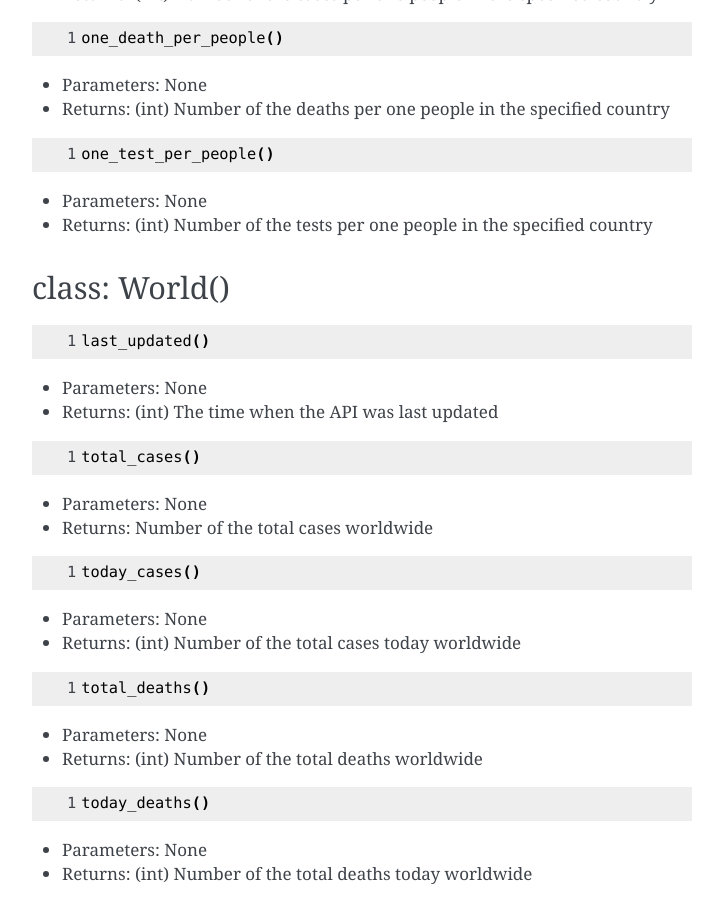
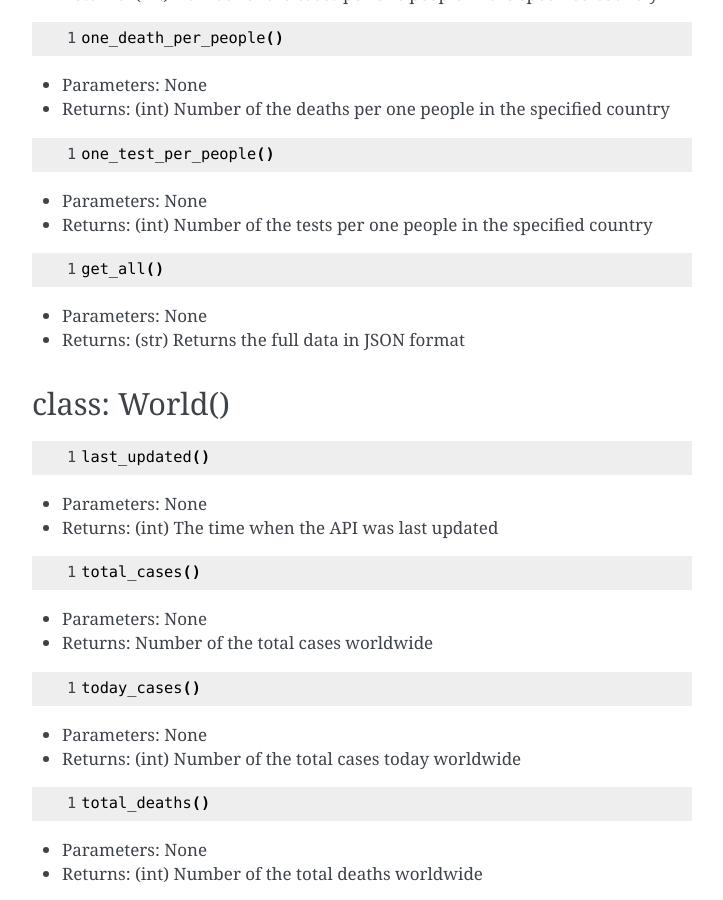
Before and after one commit to mrsrmn/corona-python, a Sphinx documentation site: the page built from docs/source/func.rst, in a window 1280 px wide and 900 px high, scrolled down 2395 px. Shown: the whole window, without its empty margins (388-1111 px from the left). Built offline with Sphinx 7.4.7, drawn with Linux system fonts in a browser that asks for light colours; some of the changed text lies outside the part shown.

Commit message:
Updated the docs

```diff
--- a/docs/source/func.rst
+++ b/docs/source/func.rst
@@ -172,6 +172,14 @@ class: Country()
 - Parameters: None
 - Returns: (int) Number of the tests per one people in the specified country
 
+.. code-block::
+  :linenos:
+
+  get_all()
+
+- Parameters: None
+- Returns: (str) Returns the full data in JSON format
+
 class: World()
 -----------------
 
@@ -343,3 +351,11 @@ class: World()
 
 - Parameters: None
 - Returns: (int) Number of critical cases per one million people
+
+.. code-block::
+  :linenos:
+
+  get_all()
+
+- Parameters: None
+- Returns: (str) Returns the full data in JSON format
```
